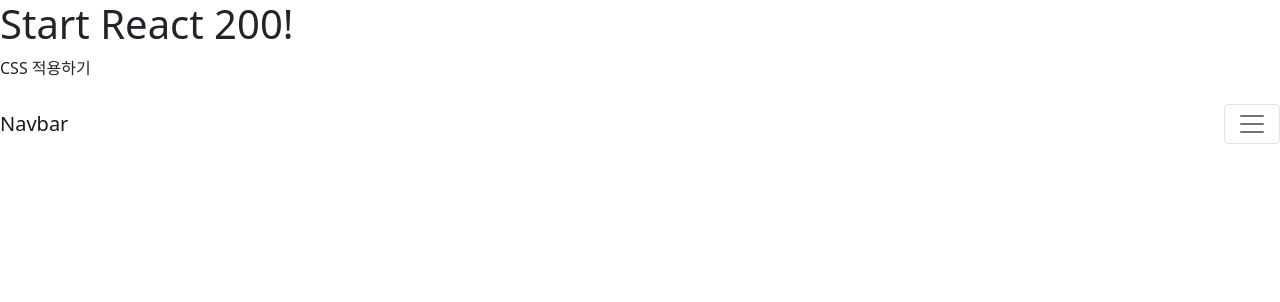
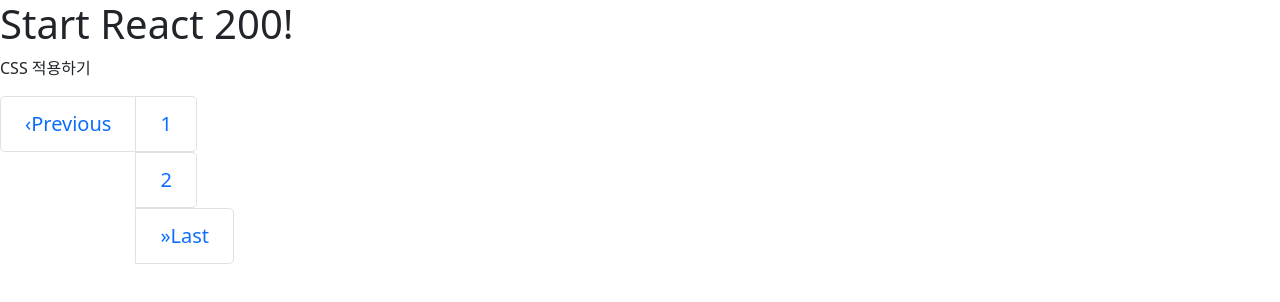
Before and after one commit to Yerim-Choi/React_Study, a React (Create React App) app in the folder client/: page / in a window 1280 px wide. Shown: the top 302 px of the page. Built offline with nearby package versions, Linux system fonts and the light colour scheme.

Commit message:
#R050_reactstrap Pagination 사용

```diff
--- a/client/src/App.js
+++ b/client/src/App.js
@@ -1,6 +1,6 @@
 import React from "react";
 // import "./App.css";
-import ReactstrapNavbar from "./R049_ReactstrapNavbar.js";
+import ReactstrapPagination from "./R050_ReactstrapPagination.js";
 import "bootstrap/dist/css/bootstrap.css";
 
 function App() {
@@ -8,7 +8,7 @@
     <div>
       <h1>Start React 200!</h1>
       <p>CSS 적용하기</p>
-      <ReactstrapNavbar />
+      <ReactstrapPagination />
     </div>
   );
 }
--- /dev/null
+++ b/client/src/R050_ReactstrapPagination.js
@@ -0,0 +1,34 @@
+import React, { Component } from "react";
+import { Pagination, PaginationItem, PaginationLink } from "reactstrap";
+
+class R050_ReactstrapPagination extends Component {
+  pagination = (type) => {
+    alert("Go" + type);
+  };
+
+  render() {
+    return (
+      <>
+        <Pagination size="lg" aria-label="Page navigation example">
+          <PaginationItem>
+            <PaginationLink
+              previous
+              onClick={(e) => this.pagination("previous")}
+            />
+          </PaginationItem>
+          <PaginationItem>
+            <PaginationLink onClick={(e) => this.pagination("1")}>
+              1
+            </PaginationLink>
+            <PaginationLink onClick={(e) => this.pagination("2")}>
+              2
+            </PaginationLink>
+            <PaginationLink last onClick={(e) => this.pagination("last")} />
+          </PaginationItem>
+        </Pagination>
+      </>
+    );
+  }
+}
+
+export default R050_ReactstrapPagination;
```
